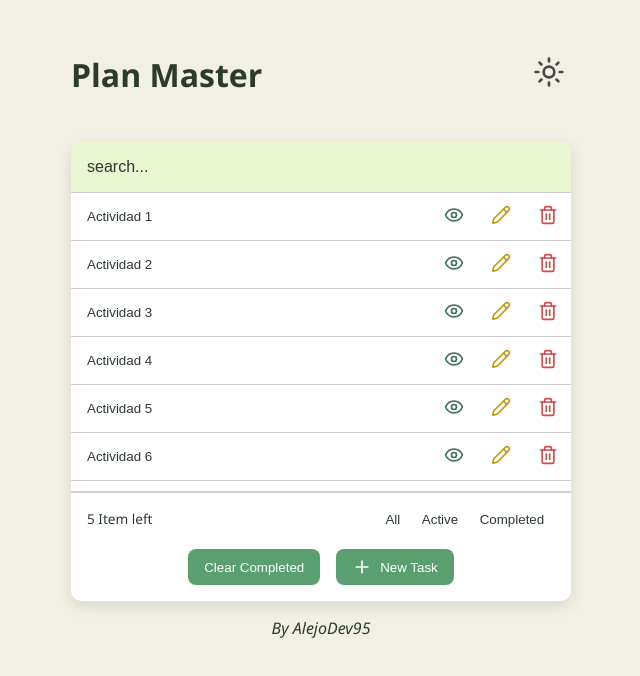
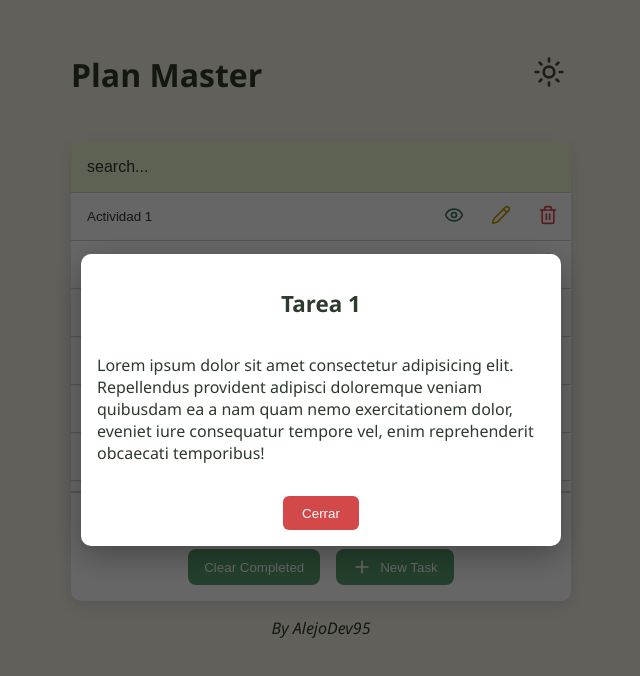
Before and after one commit to AlejoDev95/plan-master, a React (Vite) app: page / in a window 1280 px wide. Both pictures are taken after a click on the button 773 px from the left and 216 px from the top of the page. Shown: the top 676 px of the page, without its empty margins (319-959 px from the left). Built offline with nearby package versions, Linux system fonts and the light colour scheme.

Commit message:
Creación del modal para ver los detalles del TODO y creación de metodos para abrir y cerrar los modales

```diff
--- a/src/App.tsx
+++ b/src/App.tsx
@@ -4,15 +4,21 @@ import { TodoFooter } from "./components/TodoFooter";
 import { TodoFilter } from "./components/TodoInput";
 import { TodoList } from "./components/TodoList";
 import { AddTodoModal } from "./components/AddModal";
+import { TodoDetailsModal } from "./components/TodoDetailsModal";
 
 export const App = () => {
-  const [modalOpen, setModalOpen] = useState(false);
+  const [addTodoModalOpen, setAddTodoModalOpen] = useState(false);
+  const [detailsTodoOpen, setDetailsTodoOpen] = useState(false);
 
   const handleAddTodo = (title: string, description: string) => {
     console.log({ title, description });
   };
 
-  const openModal = () => setModalOpen(true);
+  const openAddTodoModal = () => setAddTodoModalOpen(true);
+  const closeAddTodoModal = () => setAddTodoModalOpen(false);
+
+  const openDetailsTodoOpen = () => setDetailsTodoOpen(true);
+  const closeDetailsTodoOpen = () => setDetailsTodoOpen(false);
 
   return (
     <>
@@ -20,17 +26,20 @@ export const App = () => {
         <Header />
         <section className="todo-box">
           <TodoFilter />
-          <TodoList />
-          <TodoFooter openModal={openModal} />
+          <TodoList
+            openAddTodoModal={openAddTodoModal}
+            openDetailsTodoOpen={openDetailsTodoOpen}
+          />
+          <TodoFooter openModal={openAddTodoModal} />
         </section>
         <p className="by">By AlejoDev95</p>
       </main>
-      {modalOpen && (
-        <AddTodoModal
-          onClose={() => setModalOpen(false)}
-          onSubmit={handleAddTodo}
-        />
+
+      {addTodoModalOpen && (
+        <AddTodoModal onClose={closeAddTodoModal} onSubmit={handleAddTodo} />
       )}
+
+      {detailsTodoOpen && <TodoDetailsModal onClose={closeDetailsTodoOpen} />}
     </>
   );
 };
--- /dev/null
+++ b/src/components/TodoDetailsModal.tsx
@@ -0,0 +1,26 @@
+import { Modal } from "./Modal";
+
+interface TodoDetailsModalProps {
+  onClose: () => void;
+}
+
+export const TodoDetailsModal = ({ onClose }: TodoDetailsModalProps) => {
+  return (
+    <Modal onClose={onClose}>
+      <div className="modal-content">
+        <h2>Tarea 1</h2>
+        <p>
+          Lorem ipsum dolor sit amet consectetur adipisicing elit. Repellendus
+          provident adipisci doloremque veniam quibusdam ea a nam quam nemo
+          exercitationem dolor, eveniet iure consequatur tempore vel, enim
+          reprehenderit obcaecati temporibus!
+        </p>
+        <div className="modal-actions">
+          <button type="button" className="close-btn" onClick={onClose}>
+            Cerrar
+          </button>
+        </div>
+      </div>
+    </Modal>
+  );
+};
--- a/src/components/TodoList.tsx
+++ b/src/components/TodoList.tsx
@@ -13,17 +13,25 @@ const mockTodo = [
   { id: "10", text: "Actividad 10" },
 ];
 
-export const TodoList = () => {
+interface TodoListProps {
+  openDetailsTodoOpen: () => void;
+  openAddTodoModal: () => void;
+}
+
+export const TodoList = ({
+  openAddTodoModal,
+  openDetailsTodoOpen,
+}: TodoListProps) => {
   return (
     <ul className="todo-list">
       {mockTodo.map((todo) => (
         <li key={todo.id} className="todo-item">
           <button className="todo-text">{todo.text}</button>
           <div className="todo-item_actions">
-            <button className="view-btn">
+            <button className="view-btn" onClick={openDetailsTodoOpen}>
               <Icon name="Eye" />
             </button>
-            <button className="edit-btn">
+            <button className="edit-btn" onClick={openAddTodoModal}>
               <Icon name="Pencil" />
             </button>
             <button className="delete-btn">
--- a/src/style.css
+++ b/src/style.css
@@ -391,3 +391,13 @@ body {
 .modal-actions button[type="button"]:hover {
   background-color: var(--input);
 }
+
+.modal-actions button[type="button"].close-btn {
+  background-color: var(--color-delete);
+  color: var(--white);
+  border: none;
+}
+
+.modal-actions button[type="button"].close-btn:hover {
+  background-color: var(--color-delete-hover);
+}
```
Also changed, not shown: 1 other file (tests, documents, lock files or other folders).
